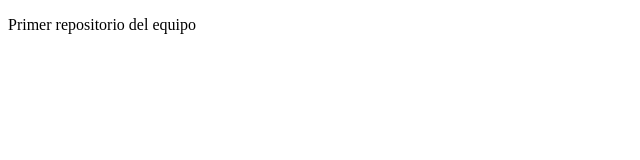
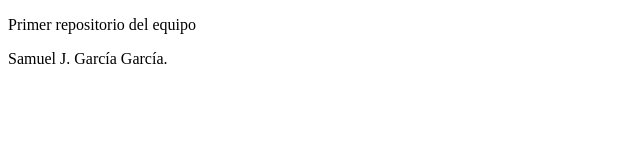
Before and after one commit to refuerzo-jesus-eo/Primer-repositorio, a plain HTML site: page index.html in a window 1280 px wide. Shown: the whole page, without its empty margins (0-640 px from the left). Drawn offline with Linux system fonts and the light colour scheme.

Commit message:
Preparando para Pull Request

```diff
--- a/index.html
+++ b/index.html
@@ -8,5 +8,6 @@
 </head>
 <body>
     <p>Primer repositorio del equipo</p>
+    <p>Samuel J. García García.</p>
 </body>
 </html>
```
